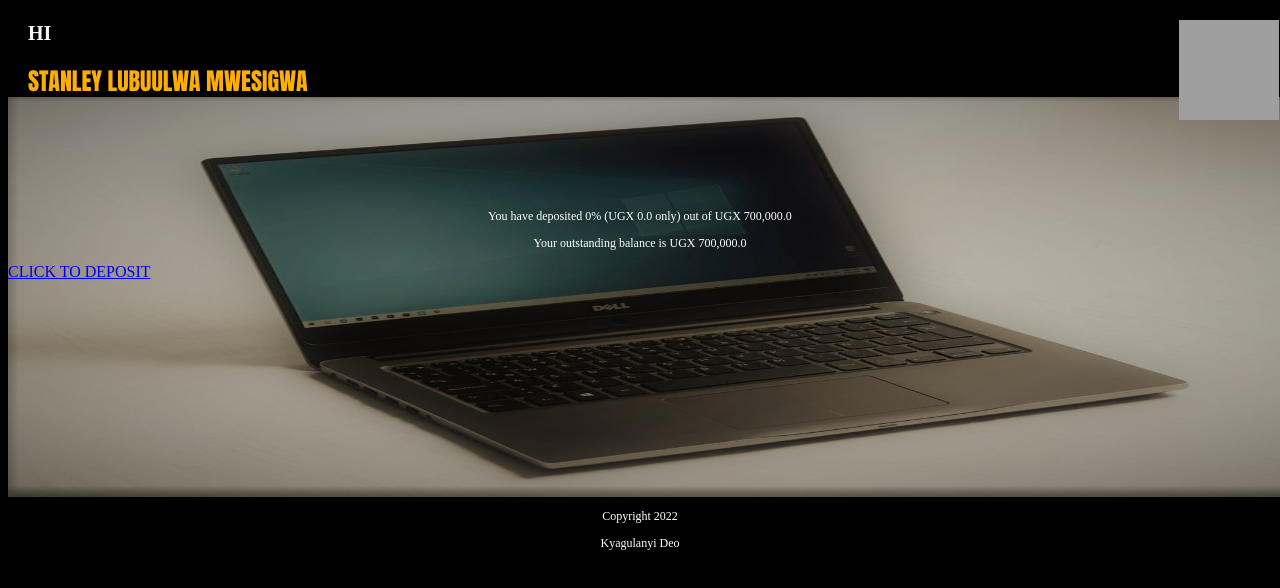
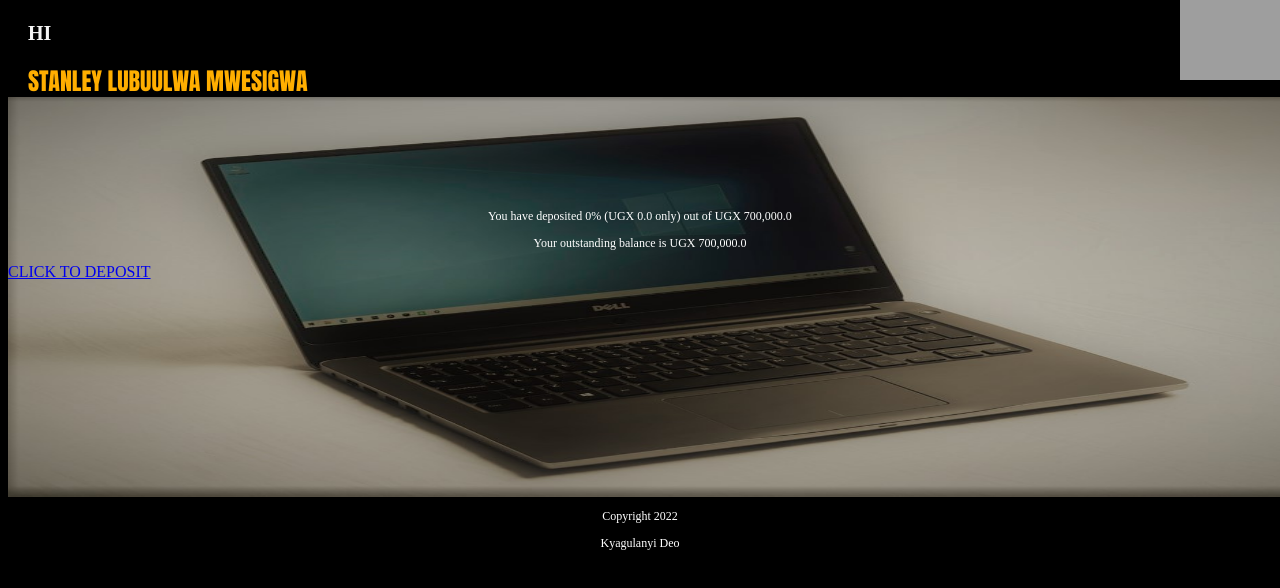
Before and after one commit to Deo111/stanley, a plain HTML site: page index.html in a window 1280 px wide. Shown: the top 588 px of the page. Drawn offline with Linux system fonts and the light colour scheme; grey boxes are pictures that could not be loaded.

Commit message:
Update style.css

```diff
--- a/style.css
+++ b/style.css
@@ -22,8 +22,8 @@
     .image2 {
         margin-left: 100px;
         position: absolute;
-        bottom: 85%;
-        right: 1px;
+        bottom: 90%;
+        right: 0px;
     }
 
     nav {
```
